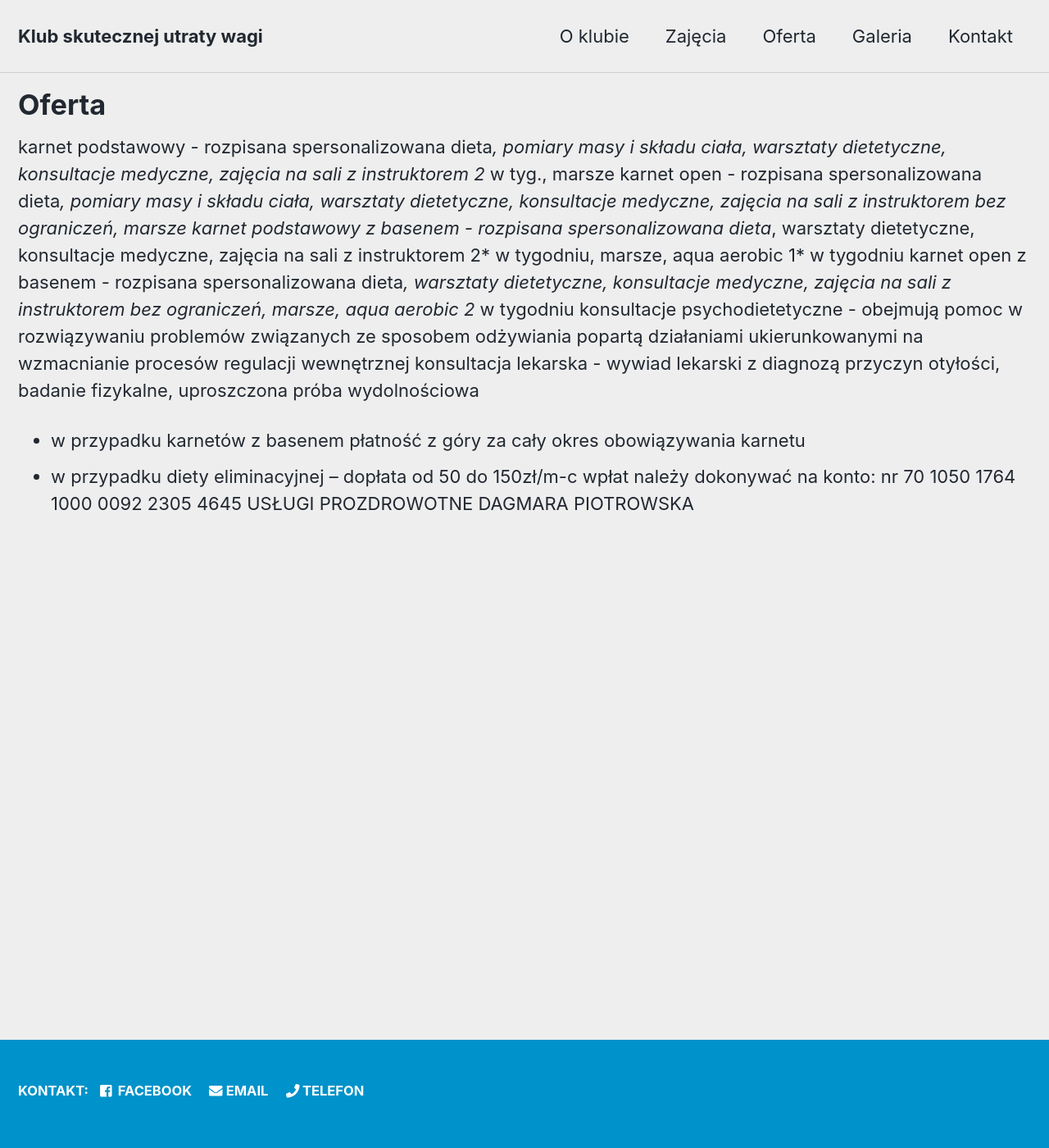
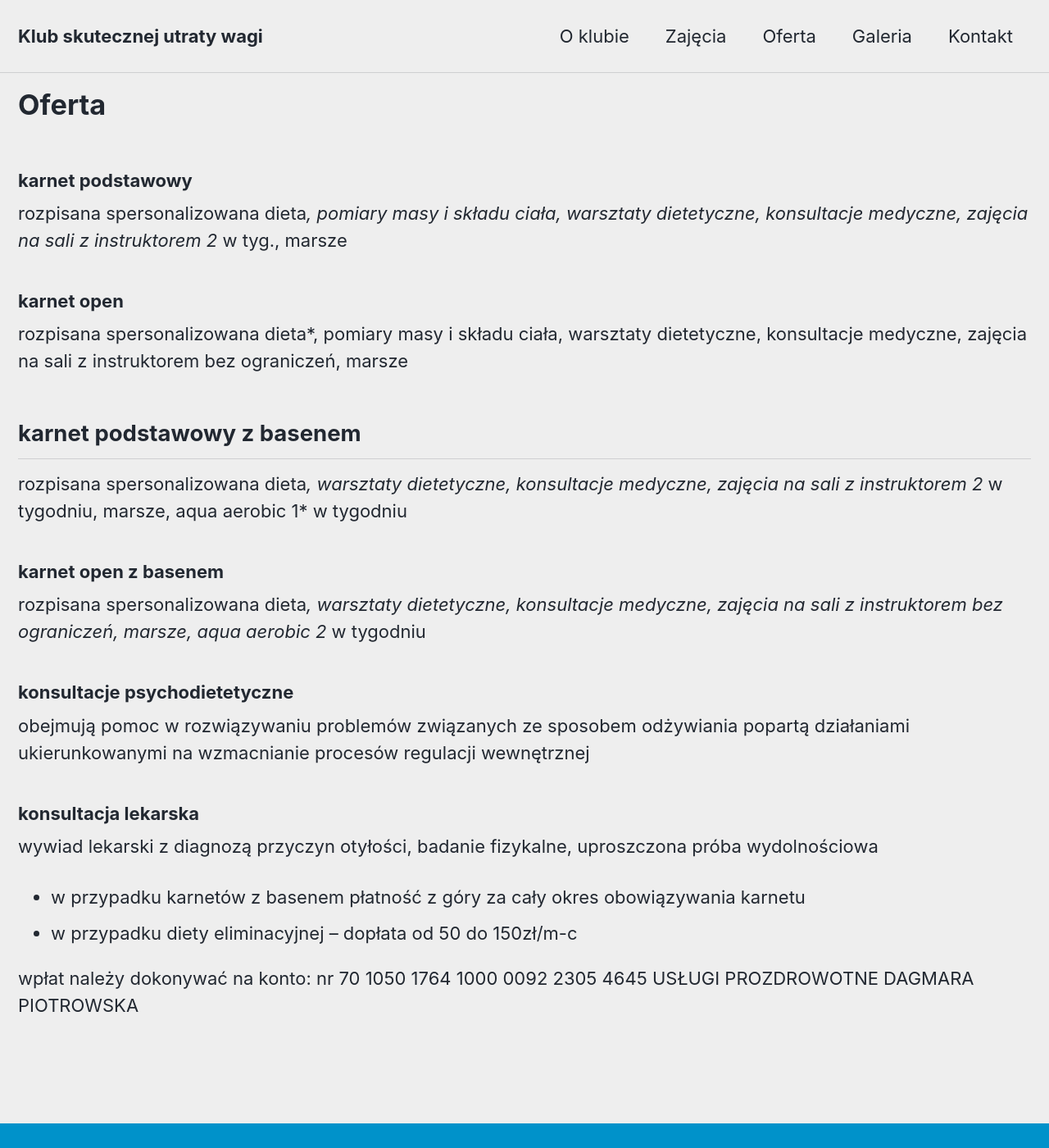
Before and after one commit to PiotrowskiD/PiotrowskiD.github.io, a Jekyll site: the page built from _pages/oferta.md, in a window 1280 px wide and 1400 px high. Shown: the whole window at 82% size. Built offline with Jekyll 4.4.1, drawn with Linux system fonts in a browser that asks for light colours; cached includes are drawn as plain includes; nearby versions of some CDN libraries.

Commit message:
fix formatting

```diff
--- a/_pages/oferta.md
+++ b/_pages/oferta.md
@@ -4,14 +4,21 @@ title: Oferta
 permalink: /oferta/
 ---
 
-karnet podstawowy - rozpisana spersonalizowana dieta*, pomiary masy i składu ciała, warsztaty dietetyczne, konsultacje medyczne, zajęcia na sali z instruktorem 2* w tyg., marsze
-karnet open - rozpisana spersonalizowana dieta*, pomiary masy i składu ciała, warsztaty dietetyczne, konsultacje medyczne, zajęcia na sali z instruktorem bez ograniczeń, marsze
-karnet podstawowy z basenem - rozpisana spersonalizowana dieta*, warsztaty dietetyczne, konsultacje medyczne, zajęcia na sali z instruktorem 2* w tygodniu, marsze, aqua aerobic 1* w tygodniu
-karnet open z basenem - rozpisana spersonalizowana dieta*, warsztaty dietetyczne, konsultacje medyczne, zajęcia na sali z instruktorem bez ograniczeń, marsze, aqua aerobic 2* w tygodniu
-konsultacje psychodietetyczne - obejmują pomoc w rozwiązywaniu problemów związanych ze sposobem odżywiania popartą działaniami ukierunkowanymi na wzmacnianie procesów regulacji wewnętrznej
-konsultacja lekarska - wywiad lekarski z diagnozą przyczyn otyłości, badanie fizykalne, uproszczona próba wydolnościowa
+### karnet podstawowy
+rozpisana spersonalizowana dieta*, pomiary masy i składu ciała, warsztaty dietetyczne, konsultacje medyczne, zajęcia na sali z instruktorem 2* w tyg., marsze
+### karnet open
+rozpisana spersonalizowana dieta*, pomiary masy i składu ciała, warsztaty dietetyczne, konsultacje medyczne, zajęcia na sali z instruktorem bez ograniczeń, marsze
+## karnet podstawowy z basenem
+rozpisana spersonalizowana dieta*, warsztaty dietetyczne, konsultacje medyczne, zajęcia na sali z instruktorem 2* w tygodniu, marsze, aqua aerobic 1* w tygodniu
+### karnet open z basenem
+rozpisana spersonalizowana dieta*, warsztaty dietetyczne, konsultacje medyczne, zajęcia na sali z instruktorem bez ograniczeń, marsze, aqua aerobic 2* w tygodniu
+### konsultacje psychodietetyczne
+obejmują pomoc w rozwiązywaniu problemów związanych ze sposobem odżywiania popartą działaniami ukierunkowanymi na wzmacnianie procesów regulacji wewnętrznej
+### konsultacja lekarska
+wywiad lekarski z diagnozą przyczyn otyłości, badanie fizykalne, uproszczona próba wydolnościowa
 * w przypadku karnetów z basenem płatność z góry za cały okres obowiązywania karnetu
 * w przypadku diety eliminacyjnej – dopłata od 50 do 150zł/m-c
+
 wpłat należy dokonywać na konto:
 nr 70 1050 1764 1000 0092 2305 4645
 USŁUGI PROZDROWOTNE DAGMARA PIOTROWSKA
```
